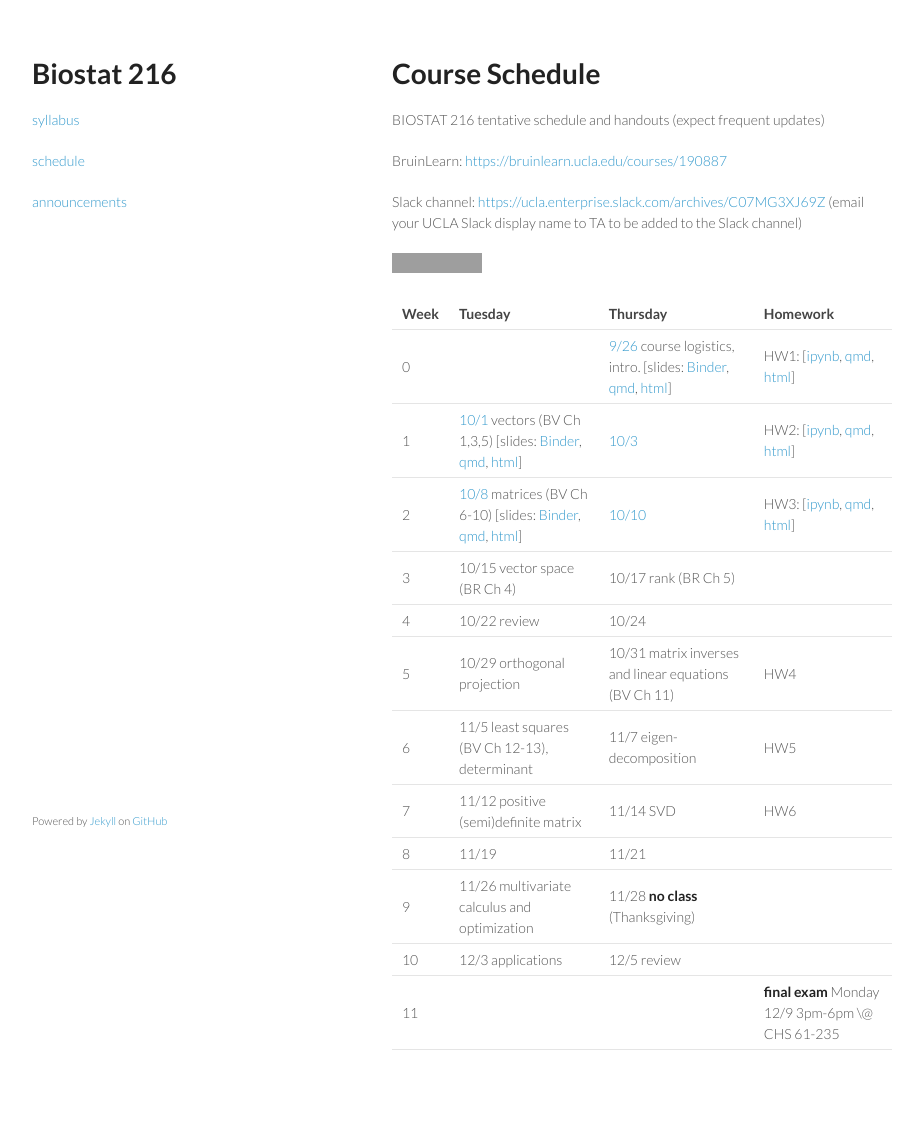
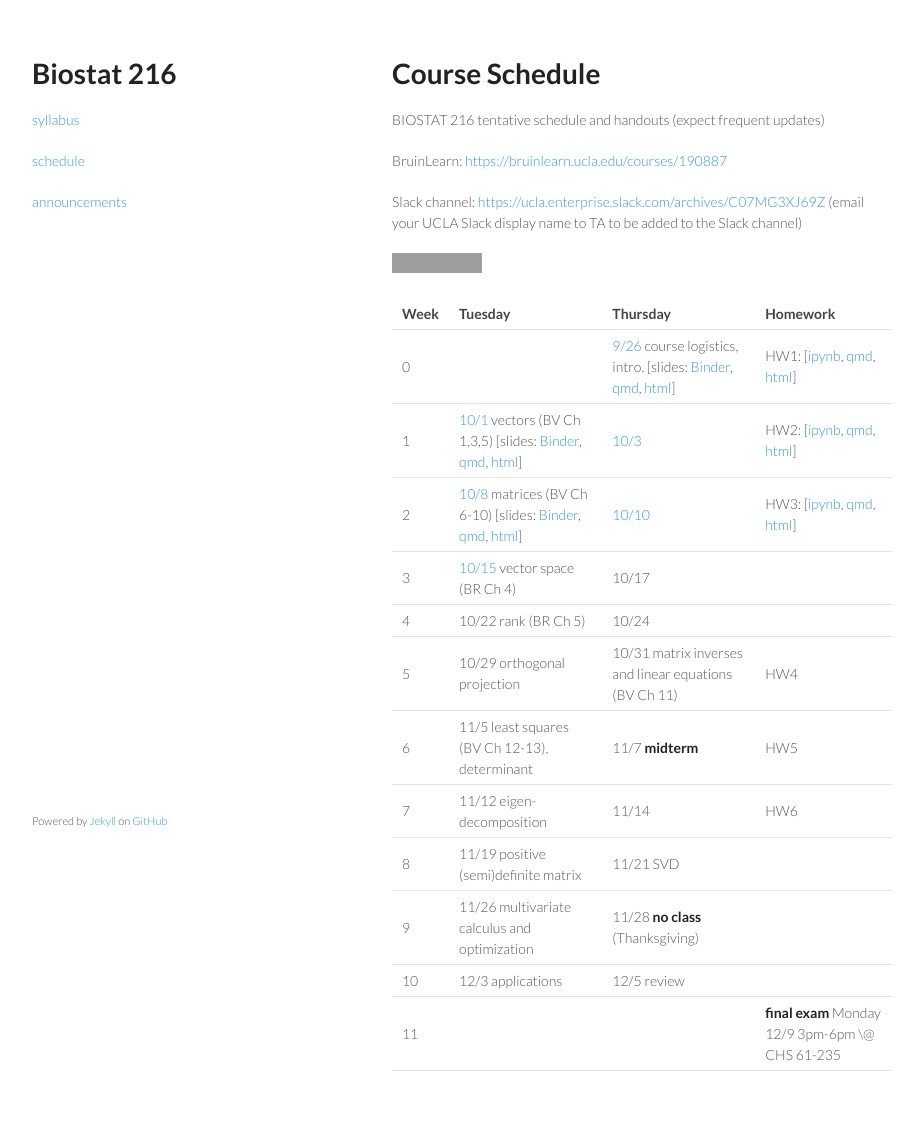
Before and after one commit to ucla-biostat-216/2024fall, a Jekyll site: the page built from schedule/schedule.md, in a window 1280 px wide. Shown: the whole page, without its empty margins (178-1101 px from the left). Built offline with Jekyll 4.4.1, drawn with Linux system fonts in a browser that asks for light colours; before the commit the page ends 1120 px from its top, so only the background shows below that; grey boxes are pictures that could not be loaded.

```diff
--- a/schedule/schedule.md
+++ b/schedule/schedule.md
@@ -18,12 +18,12 @@ Slack channel: <https://ucla.enterprise.slack.com/archives/C07MG3XJ69Z> (email y
 | 0 |  | [9/26](https://ucla-biostat-216.github.io/2024fall/biostat216fall2024/2024/09/26/week0.html) course logistics, intro. [slides: [Binder](https://mybinder.org/v2/gh/ucla-biostat-216/2024fall.git/main?filepath=slides%2F01-intro%2F01-intro.ipynb), [qmd](https://raw.githubusercontent.com/ucla-biostat-216/2024fall/main/slides/01-intro/01-intro.qmd), [html](https://ucla-biostat-216.github.io/2024fall/slides/01-intro/01-intro.html)] | HW1: [[ipynb](https://raw.githubusercontent.com/ucla-biostat-216/2024fall/main/hw/hw1/hw1.ipynb), [qmd](https://raw.githubusercontent.com/ucla-biostat-216/2024fall/main/hw/hw1/hw1.qmd), [html](https://ucla-biostat-216.github.io/2024fall/hw/hw1/hw1.html)] |
 | 1 | [10/1](https://ucla-biostat-216.github.io/2024fall/biostat216fall2024/2024/10/01/week1-day1.html) vectors (BV Ch 1,3,5) [slides: [Binder](https://mybinder.org/v2/gh/ucla-biostat-216/2024fall.git/main?filepath=slides%2F02-vector%2F02-vector.ipynb), [qmd](https://raw.githubusercontent.com/ucla-biostat-216/2024fall/main/slides/02-vector/02-vector.qmd), [html](https://ucla-biostat-216.github.io/2024fall/slides/02-vector/02-vector.html)] | [10/3](https://ucla-biostat-216.github.io/2024fall/biostat216fall2024/2024/10/03/week1-day2.html) | HW2: [[ipynb](https://raw.githubusercontent.com/ucla-biostat-216/2024fall/main/hw/hw2/hw2.ipynb), [qmd](https://raw.githubusercontent.com/ucla-biostat-216/2024fall/main/hw/hw2/hw2.qmd), [html](https://ucla-biostat-216.github.io/2024fall/hw/hw2/hw2.html)] |
 | 2 | [10/8](https://ucla-biostat-216.github.io/2024fall/biostat216fall2024/2024/10/08/week2-day1.html) matrices (BV Ch 6-10) [slides: [Binder](https://mybinder.org/v2/gh/ucla-biostat-216/2024fall.git/main?filepath=slides%2F03-matrix%2F03-matrix.ipynb), [qmd](https://raw.githubusercontent.com/ucla-biostat-216/2024fall/main/slides/03-matrix/03-matrix.qmd), [html](https://ucla-biostat-216.github.io/2024fall/slides/03-matrix/03-matrix.html)] | [10/10](https://ucla-biostat-216.github.io/2024fall/biostat216fall2024/2024/10/10/week2-day2.html) | HW3: [[ipynb](https://raw.githubusercontent.com/ucla-biostat-216/2024fall/main/hw/hw3/hw3.ipynb), [qmd](https://raw.githubusercontent.com/ucla-biostat-216/2024fall/main/hw/hw3/hw3.qmd), [html](https://ucla-biostat-216.github.io/2024fall/hw/hw3/hw3.html)] |
-| 3 | 10/15 vector space (BR Ch 4) | 10/17 rank (BR Ch 5) |  |
-| 4 | 10/22 review | 10/24 |  |
+| 3 | [10/15](https://ucla-biostat-216.github.io/2024fall/biostat216fall2024/2024/10/15/week3-day1.html) vector space (BR Ch 4) | 10/17 |  |
+| 4 | 10/22 rank (BR Ch 5) | 10/24 |  |
 | 5 | 10/29 orthogonal projection | 10/31 matrix inverses and linear equations (BV Ch 11) | HW4 |
-| 6 | 11/5 least squares (BV Ch 12-13), determinant | 11/7 eigen-decomposition | HW5 |
-| 7 | 11/12 positive (semi)definite matrix | 11/14 SVD | HW6 |
-| 8 | 11/19 | 11/21 |  |
+| 6 | 11/5 least squares (BV Ch 12-13), determinant | 11/7 **midterm** | HW5 |
+| 7 | 11/12 eigen-decomposition | 11/14  | HW6 |
+| 8 | 11/19 positive (semi)definite matrix | 11/21 SVD |  |
 | 9 | 11/26 multivariate calculus and optimization | 11/28 **no class** (Thanksgiving) |  |
 | 10 | 12/3 applications | 12/5 review |  |
 | 11 |  |  | **final exam** Monday 12/9 3pm-6pm \@ CHS 61-235 |
```
Also changed, not shown: _posts/2024-10-15-week3-day1.md (added, +17 -0 lines).
